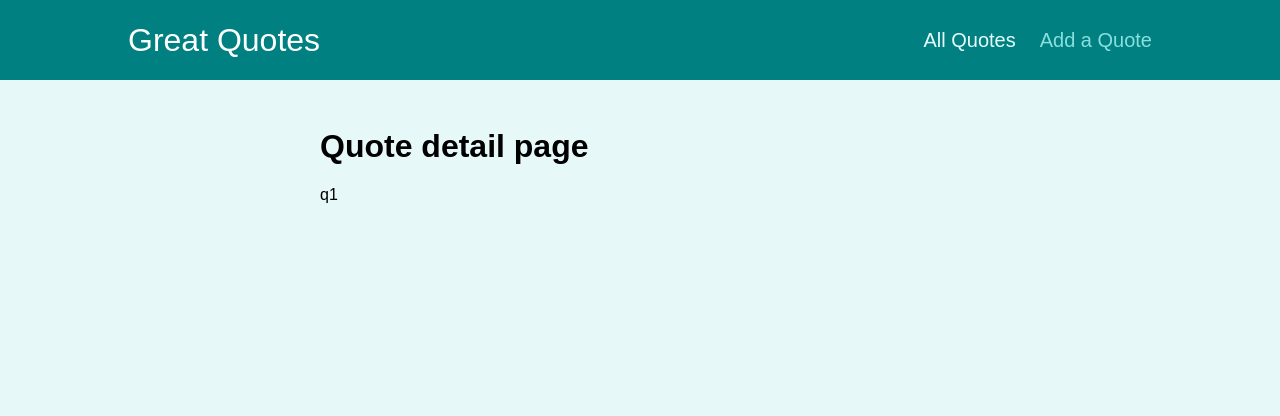
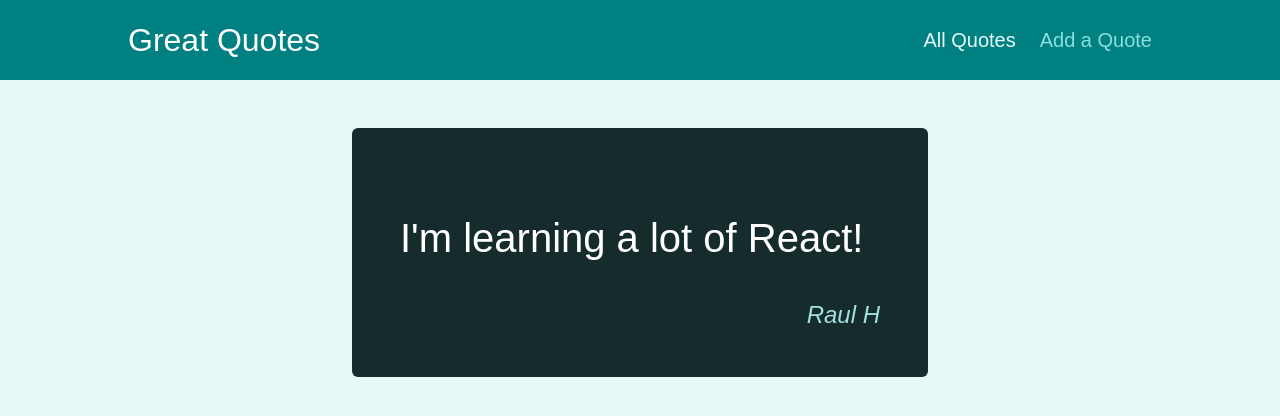
Before and after one commit to RaulHinojosa24/react-router-practice-project, a React (Vite) app: page /quotes/q1 in a window 1280 px wide. Shown: the top 416 px of the page. Built offline with nearby package versions, Linux system fonts and the light colour scheme.

Commit message:
Outputting Data on the "Details" Page

```diff
--- a/src/components/quotes/QuoteItem.jsx
+++ b/src/components/quotes/QuoteItem.jsx
@@ -1,4 +1,6 @@
-import classes from './QuoteItem.module.css';
+import { Link } from "react-router-dom";
+
+import classes from "./QuoteItem.module.css";
 
 const QuoteItem = (props) => {
   return (
@@ -9,9 +11,9 @@
         </blockquote>
         <figcaption>{props.author}</figcaption>
       </figure>
-      <a className='btn'>
+      <Link className="btn" to={`/quotes/${props.id}`}>
         View Fullscreen
-      </a>
+      </Link>
     </li>
   );
 };
--- a/src/pages/QuoteDetail.jsx
+++ b/src/pages/QuoteDetail.jsx
@@ -1,13 +1,33 @@
 import { Route, useParams } from "react-router-dom";
 
+import HighlightedQuote from "../components/quotes/HighlightedQuote";
 import Comments from "../components/comments/Comments";
+
+const DUMMY_QUOTES = [
+  {
+    id: "q1",
+    author: "Raul H",
+    text: "I'm learning a lot of React!",
+  },
+  {
+    id: "q2",
+    author: "John",
+    text: "Writting books is hard...",
+  },
+];
 
 const QuoteDetail = () => {
   const params = useParams();
+
+  const quote = DUMMY_QUOTES.find((quote) => quote.id === params.quoteId);
+
+  if (!quote) {
+    return <p>No quote found!</p>;
+  }
+
   return (
     <>
-      <h1>Quote detail page</h1>
-      <p>{params.quoteId}</p>
+      <HighlightedQuote text={quote.text} author={quote.author} />
       <Route path={`/quotes/${params.quoteId}/comments`}>
         <Comments />
       </Route>
```
